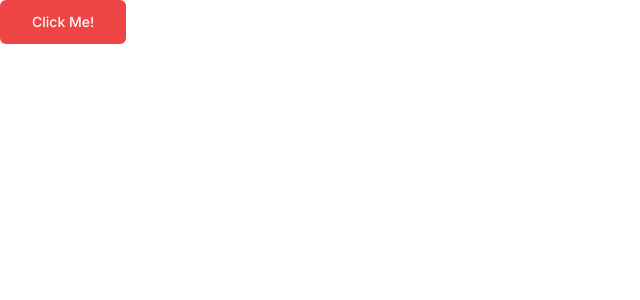
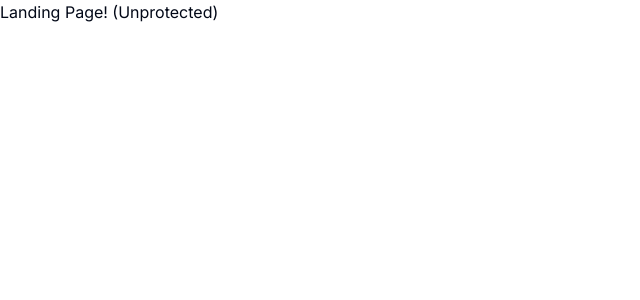
Before and after one commit to vinitvyas09/llm-fusion, a Next.js app: page / in a window 1280 px wide. Shown: the top 300 px of the page, without its empty margins (0-640 px from the left). Built offline with nearby package versions, Linux system fonts and the light colour scheme.

Commit message:
Add Route groups. Update global.css and layout.tsx

```diff
--- /dev/null
+++ b/app/(dashboard)/(routes)/dashboard/page.tsx
@@ -0,0 +1,9 @@
+import { Button } from "@/components/ui/button";
+
+const DashboardPage = () => {
+    return(
+        <p>Dashboard Page (Protected)</p>
+    )
+}
+
+export default DashboardPage;
--- /dev/null
+++ b/app/(landing)/page.tsx
@@ -0,0 +1,9 @@
+const LandingPage = () => {
+    return(
+        <div>
+            <p> Landing Page! (Unprotected)</p>
+        </div>
+    )
+}
+
+export default LandingPage;
--- a/app/globals.css
+++ b/app/globals.css
@@ -1,6 +1,12 @@
 @tailwind base;
 @tailwind components;
 @tailwind utilities;
+
+html,
+body,
+:root{
+  height: 100%;
+}
 
 @layer base {
   :root {
--- a/app/layout.tsx
+++ b/app/layout.tsx
@@ -5,8 +5,8 @@ import { Inter } from 'next/font/google'
 const inter = Inter({ subsets: ['latin'] })
 
 export const metadata: Metadata = {
-  title: 'Create Next App',
-  description: 'Generated by create next app',
+  title: 'Oracle',
+  description: 'AI Platform',
 }
 
 export default function RootLayout({
--- a/app/page.tsx
+++ /dev/null
@@ -1,7 +0,0 @@
-import { Button } from "@/components/ui/button"
-
-export default function Home() {
-  return (
-    <Button variant={"destructive"} size={"lg"}>Click Me!</Button>
-  )
-}
--- a/package.json
+++ b/package.json
@@ -1,5 +1,5 @@
 {
-  "name": "conversation-ai",
+  "name": "oracle",
   "version": "0.1.0",
   "private": true,
   "scripts": {
```
Also changed, not shown: 1 other file (tests, documents, lock files or other folders).
